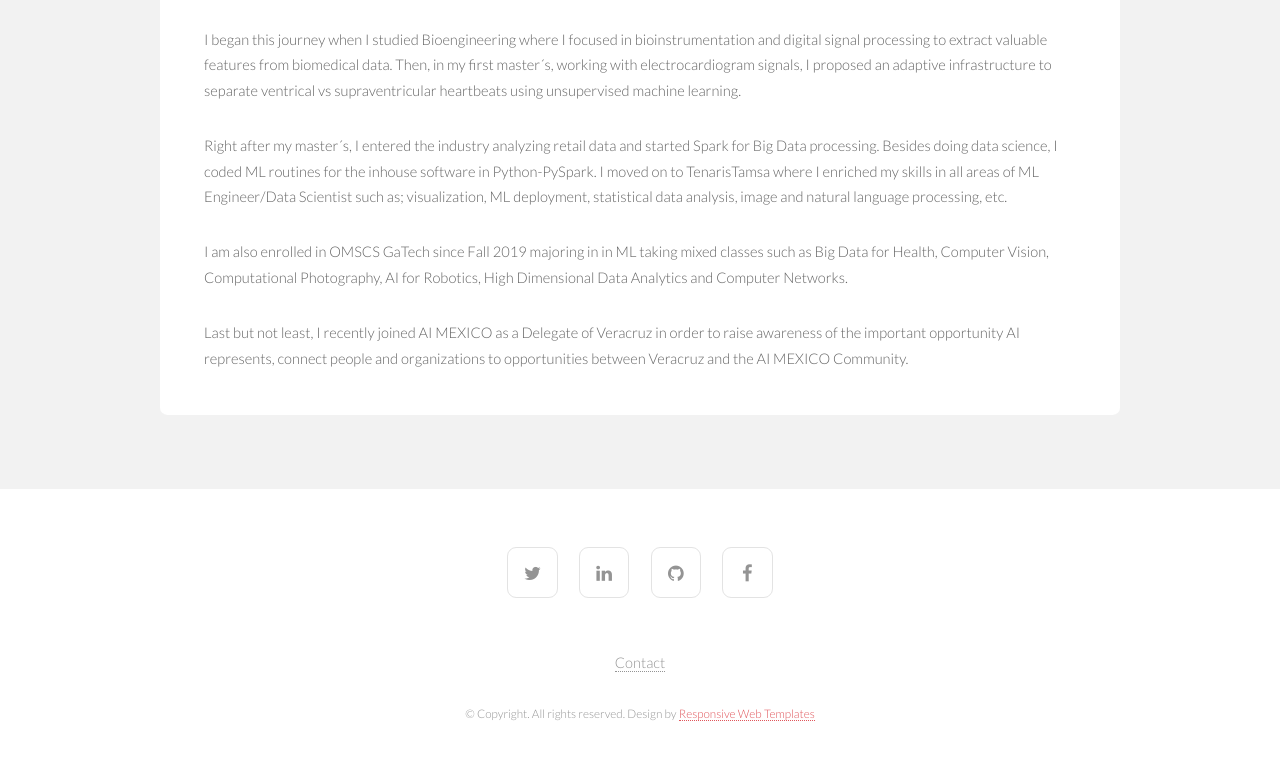
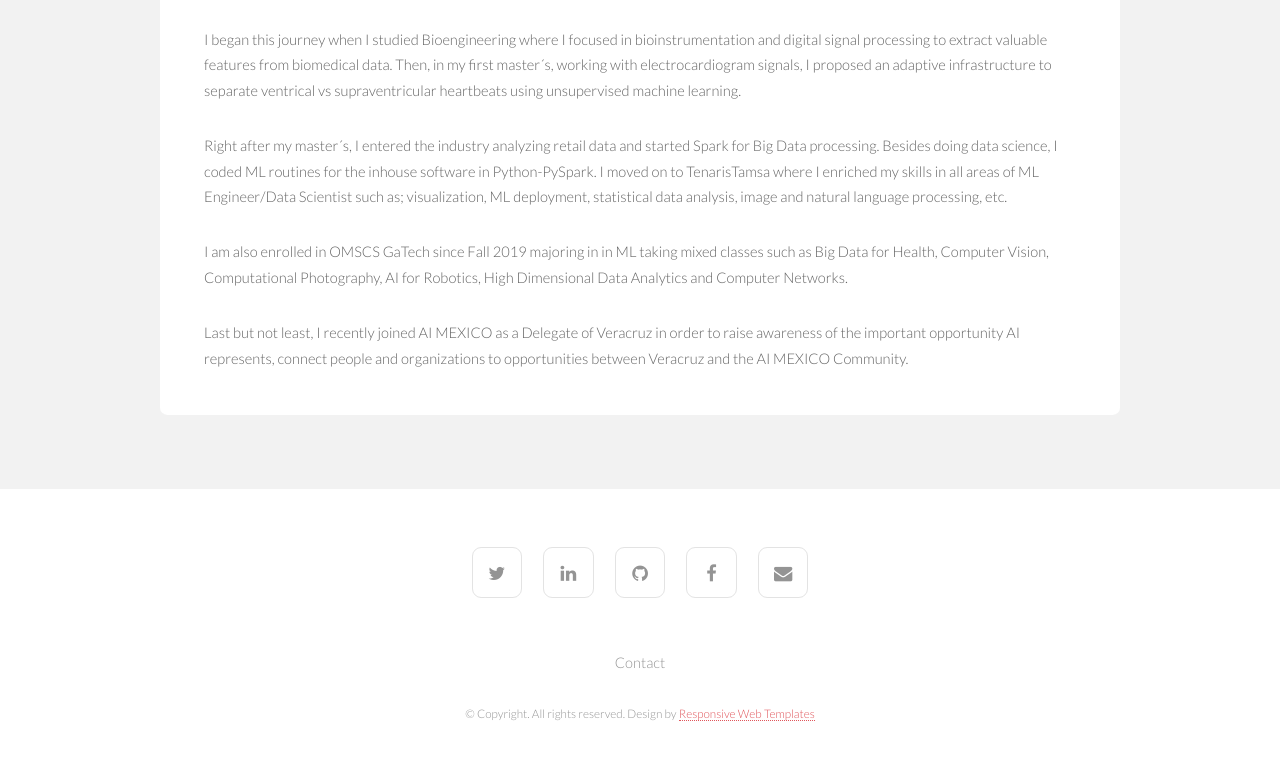
Before and after one commit to engmmcasas/myWebsite, a plain HTML site: page about.html in a window 1280 px wide. Shown: the part 535-1295 px from the top of the page. Drawn offline with Linux system fonts and the light colour scheme.

Commit message:
feat(about) include mail in footer, take link from contact.

```diff
--- a/about.html
+++ b/about.html
@@ -110,9 +110,10 @@
 			<footer id="footer">
 				<ul class="icons">
 					<li><a href="https://twitter.com/engmmcasas" class="icon fa-twitter"><span class="label">Twitter</span></a></li>
-					<li><a href="https://www.linkedin.com/in/mmcasas/" class="icon fa-linkedin"><span class="label">Linkedin</span></a></li>
+					<li><a href="https://www.linkedin.com/in/engmmcasas/" class="icon fa-linkedin"><span class="label">Linkedin</span></a></li>
 					<li><a href="https://github.com/engmmcasas" class="icon fa-github"><span class="label">Github</span></a></li>
 					<li><a href="https://www.facebook.com/engmmcasas" class="icon fa-facebook"><span class="label">Facebook</span></a></li>
+					<li><a href="mailto:manuel@martinezcasas.com" class="icon fa-envelope"><span class="label">Email</span></a></li>
 
 
 
@@ -124,7 +125,7 @@
 					<!-- <li><a href="#">FAQ</a></li> -->
 					<!-- <li><a href="#">Terms of Use</a></li> -->
 					<!-- <li><a href="#">Privacy</a></li> -->
-					<li><a href="#">Contact</a></li>
+					<li>Contact</li>
 				</ul>
 				<span class="copyright">
 			&copy; Copyright. All rights reserved. Design by <a href="http://www.html5webtemplates.co.uk">Responsive Web Templates</a>
```
